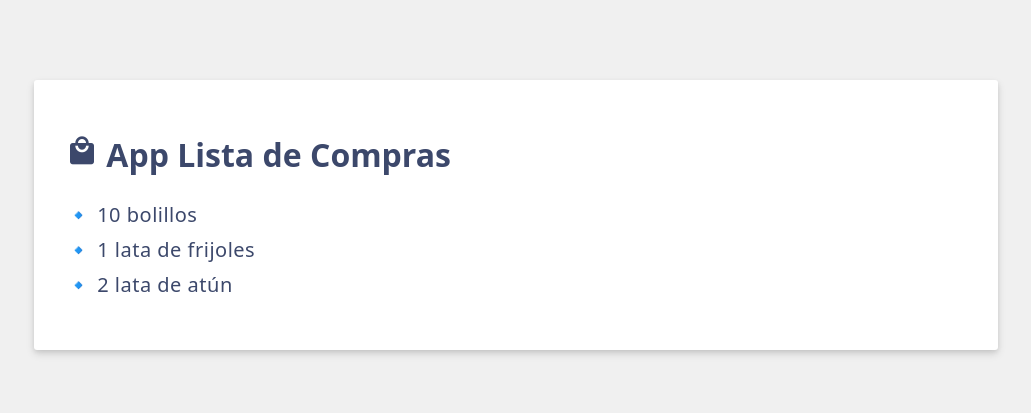
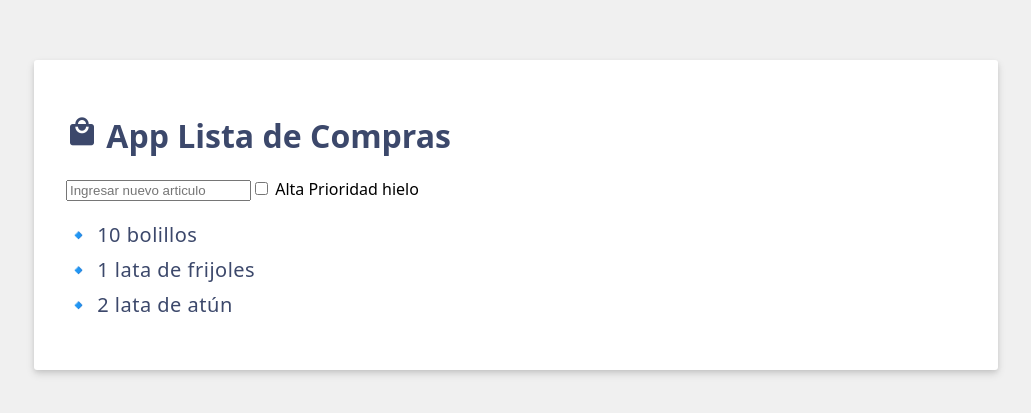
Before and after one commit to ELIEZER070901/VueJs-ShoppingCart-Del, a Vue app: page / in a window 1280 px wide. Shown: the part 185-598 px from the top of the page, without its empty margins (124-1155 px from the left). Built offline with nearby package versions, Linux system fonts and the light colour scheme.

Commit message:
Feature: Enlazado con Checkboxes

```diff
--- a/src/App.vue
+++ b/src/App.vue
@@ -6,11 +6,20 @@ const items = ref([
   {id: 2, label: '1 lata de frijoles'},
   {id: 3, label: '2 lata de atún'},
 ]);
-
+const newItem=ref('');
+const newItemHighPriority=ref(false);
 </script>
 
 <template>
   <h1> <i class="material-icons shopping-cart-icon">local_mall</i> {{ header }}</h1>
+  <input v-model.trim="newItem" type="text" placeholder="Ingresar nuevo articulo">
+  <!-- Check Box -->
+  <label>
+    <input v-model="newItemHighPriority" type="checkbox">
+    Alta Prioridad
+  </label>
+  {{ newItemHighPriority ? "fuego" : "hielo"}}
+
   <ul>
     <li v-for="{ id, label } in items" v-bind:key="id">
       🔹 {{ label }}
```
